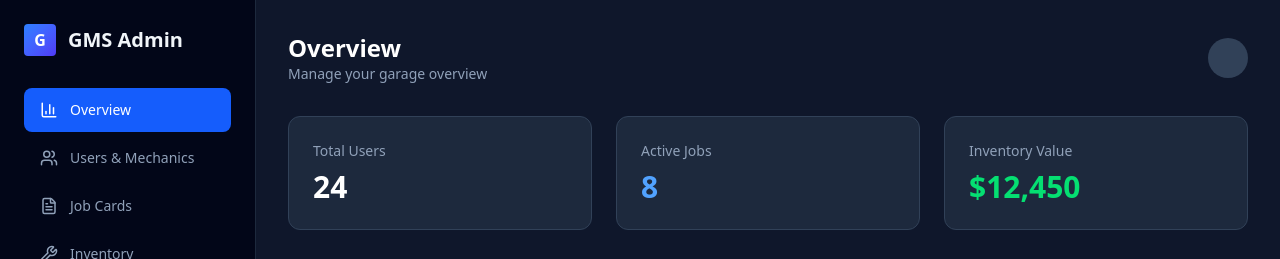
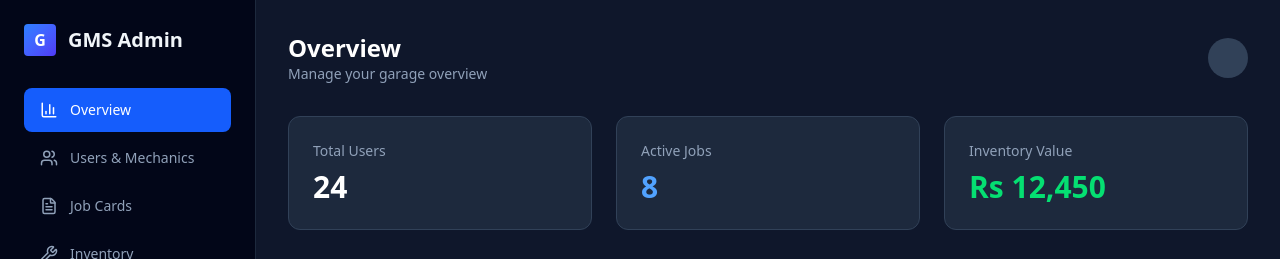
Before and after one commit to jayakulan/Garage-Management-System, a React (Vite) app in the folder GMS-Frontend/: page /admin/dashboard in a window 1280 px wide. Shown: the top 259 px of the page. Built offline with nearby package versions, Linux system fonts and the light colour scheme.

Commit message:
Rs changes only

```diff
--- a/GMS-Frontend/src/pages/admin/AdminDashboard.jsx
+++ b/GMS-Frontend/src/pages/admin/AdminDashboard.jsx
@@ -36,7 +36,7 @@ const AdminDashboard = () => {
                         </div>
                         <div className="bg-slate-800 p-6 rounded-xl border border-slate-700">
                             <h3 className="text-slate-400 text-sm font-medium">Inventory Value</h3>
-                            <p className="text-3xl font-bold text-green-400 mt-2">$12,450</p>
+                            <p className="text-3xl font-bold text-green-400 mt-2">Rs 12,450</p>
                         </div>
                     </div>
                 );
--- a/GMS-Frontend/src/pages/admin/Inventory.jsx
+++ b/GMS-Frontend/src/pages/admin/Inventory.jsx
@@ -80,7 +80,7 @@ const InventoryManagement = () => {
                         <div className="flex justify-between items-center pt-4 border-t border-slate-700">
                             <div>
                                 <p className="text-xs text-slate-500">Selling Price</p>
-                                <p className="text-lg font-bold text-blue-400">${part.price}</p>
+                                <p className="text-lg font-bold text-blue-400">Rs{part.price}</p>
                             </div>
                             <button className="text-slate-400 hover:text-white transition-colors">Edit</button>
                         </div>
```
Also changed, not shown: 1 other file (tests, documents, lock files or other folders).
